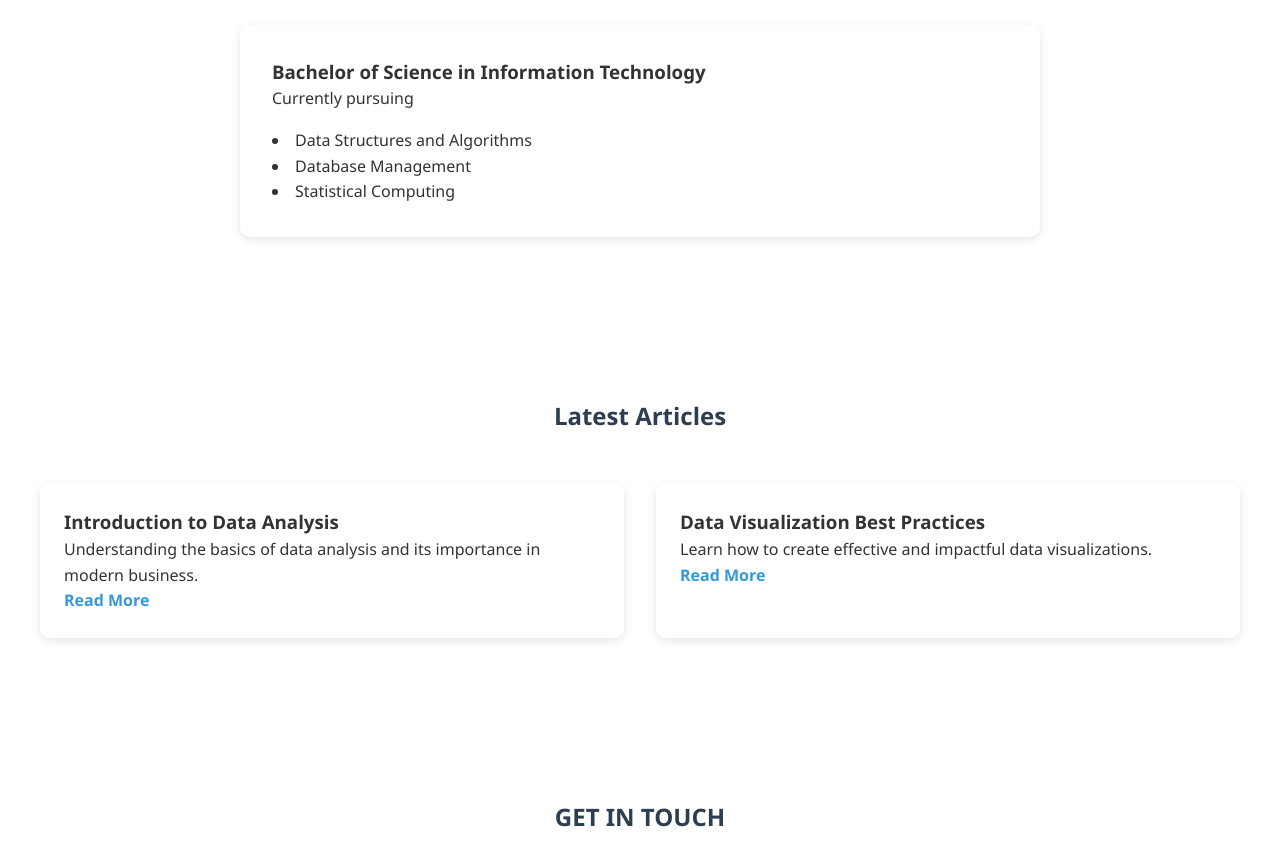
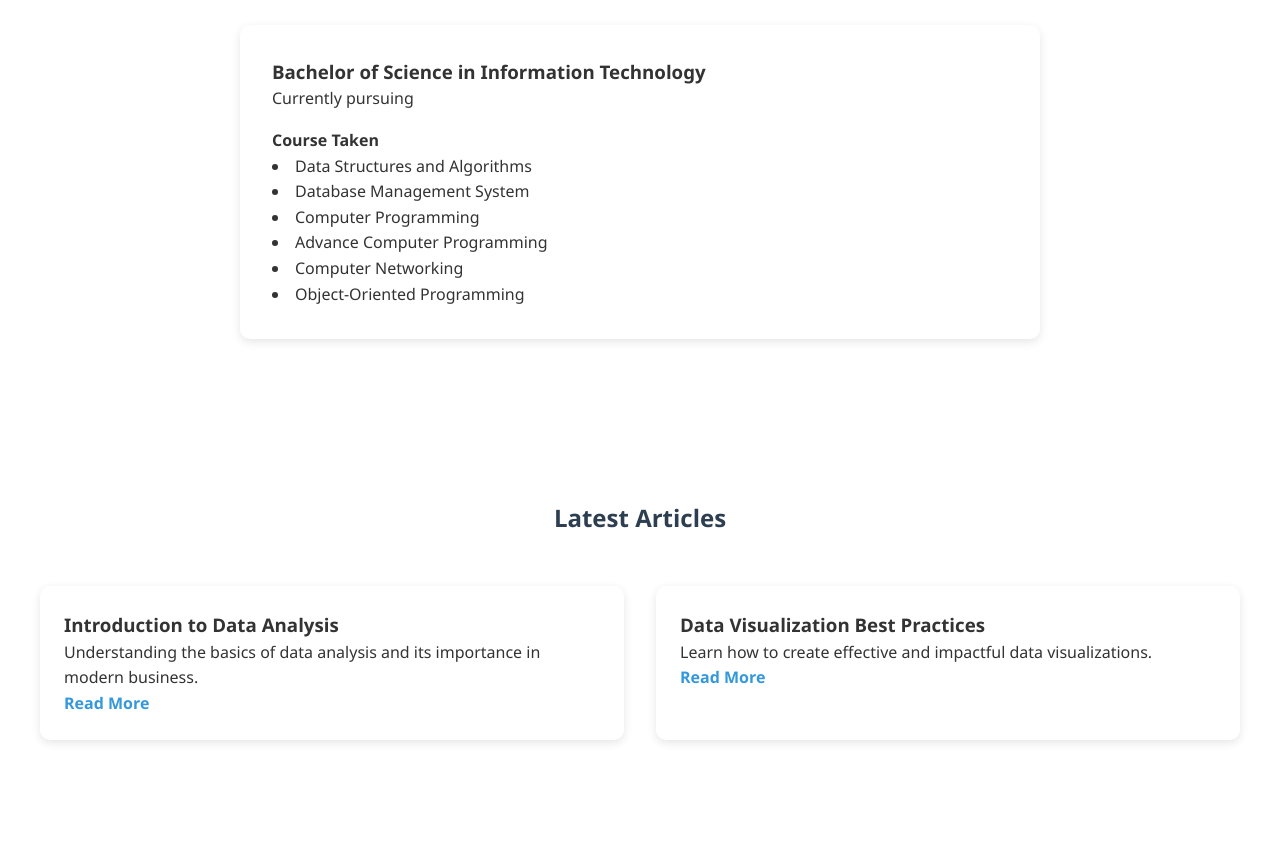
Before and after one commit to johnandreiespechan/Portfolio-Website, a plain HTML site: page index.html in a window 1280 px wide. Shown: the part 2120-2982 px from the top of the page. Drawn offline with nearby package versions, Linux system fonts and the light colour scheme.

Commit message:
2nd commit

```diff
--- a/index.html
+++ b/index.html
@@ -89,9 +89,13 @@
             <h3>Bachelor of Science in Information Technology</h3>
             <p>Currently pursuing</p>
             <ul class="education-details">
+                <b>Course Taken</b>
                 <li>Data Structures and Algorithms</li>
-                <li>Database Management</li>
-                <li>Statistical Computing</li>
+                <li>Database Management System</li>
+                <li>Computer Programming</li>
+                <li>Advance Computer Programming</li>
+                <li>Computer Networking</li>
+                <li>Object-Oriented Programming</li>
             </ul>
         </div>
     </section>
```
